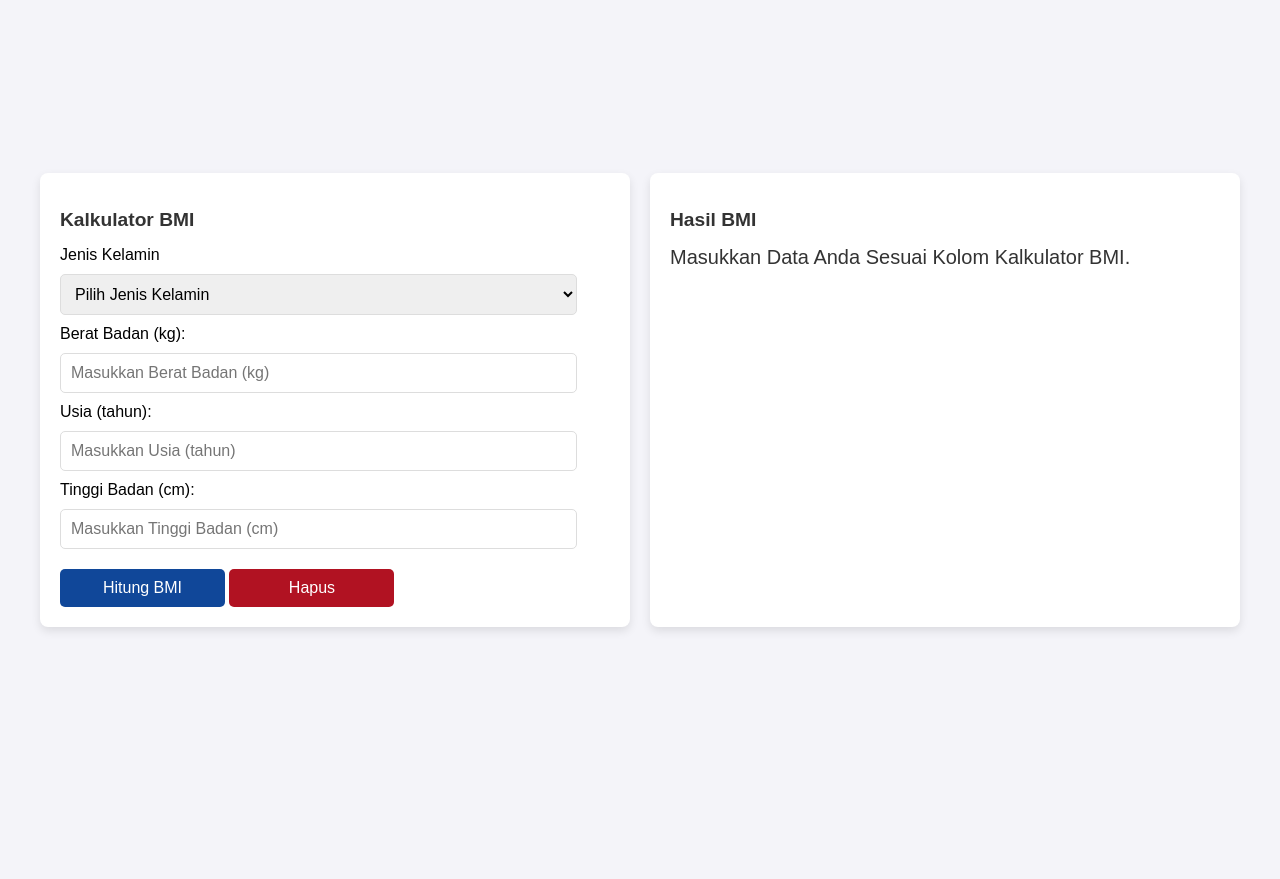
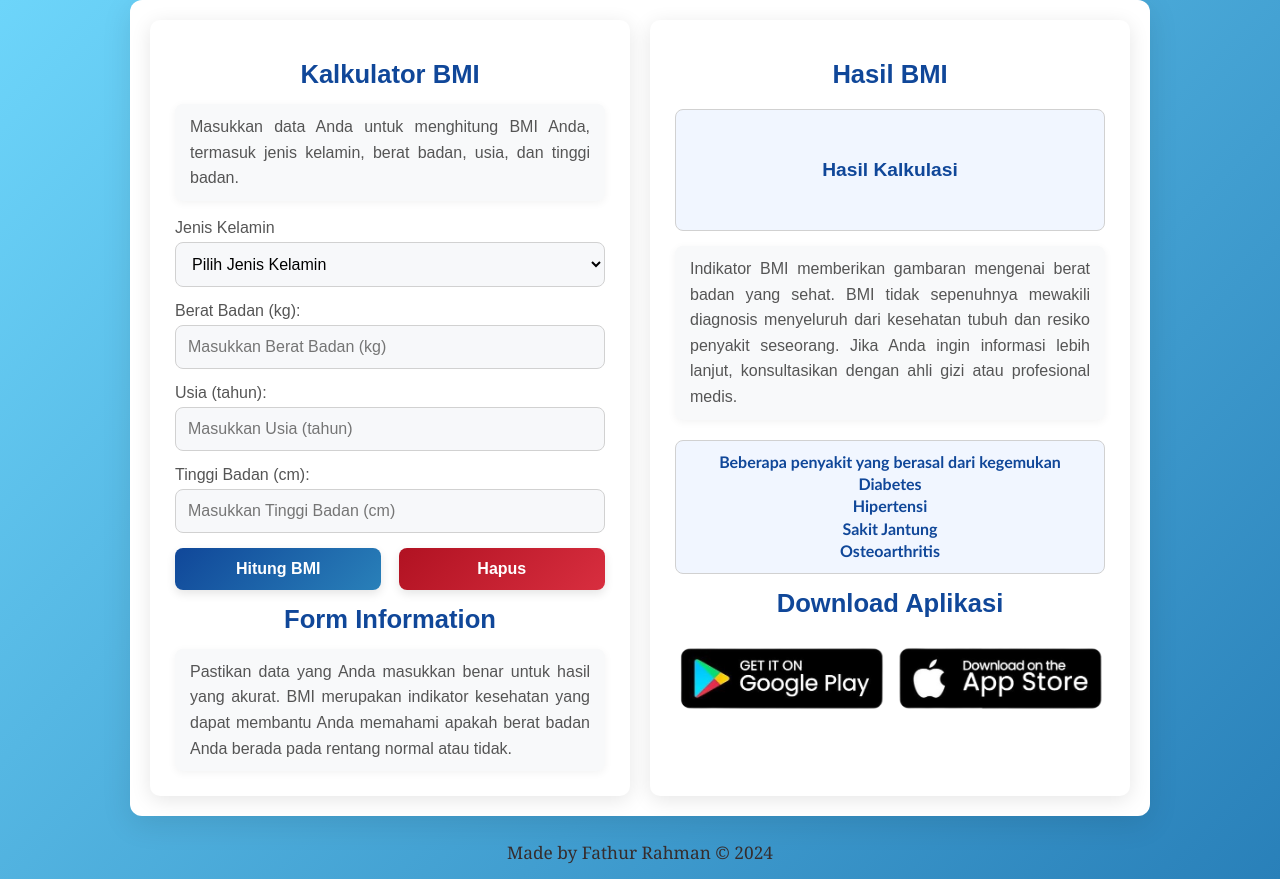
Before and after one commit to revou-fundamental-course/28-oct-24-thurrah, a plain HTML site: page index.html in a window 1280 px wide. Before the commit the page ends 800 px from the top, so only its background shows below. Drawn offline with Linux system fonts and the light colour scheme.

Commit message:
mini project

```diff
--- a/css/style.css
+++ /dev/null
@@ -1,69 +0,0 @@
-body {
-  font-family: Arial, sans-serif;
-  display: flex;
-  align-items: center;
-  justify-content: center;
-  height: 100vh;
-  margin: 0;
-  background-color: #f4f4f9;
-}
-.container {
-  display: flex;
-  gap: 20px;
-}
-.card {
-  width: 550px;
-  padding: 20px;
-  background: #fff;
-  border-radius: 8px;
-  box-shadow: 0 4px 10px rgba(0, 0, 0, 0.1);
-}
-.card h2 {
-  font-size: 1.2em;
-  margin-bottom: 15px;
-  color: #333;
-}
-.card input, .card select {
-    width: 94%;
-    padding: 10px;
-    margin: 10px 0;
-    border: 1px solid #ddd;
-    border-radius: 5px;
-    font-size: 16px;
-}
-.card input {
-  width: 90%;
-  padding: 10px;
-  margin: 10px 0;
-  border: 1px solid #ddd;
-  border-radius: 5px;
-  font-size: 16px;
-}
-.card button {
-  width: 30%;
-  padding: 10px;
-  margin-top: 10px;
-  font-size: 16px;
-  border: none;
-  border-radius: 5px;
-  cursor: pointer;
-}
-.calculate-btn {
-  background: #104799;
-  color: #fff;
-}
-.calculate-btn:hover {
-  background: #0d2d5e;
-}
-.reset-btn {
-  background: #b11222;
-  color: #fff;
-}
-.reset-btn:hover {
-  background: #5f0b13;
-}
-.result {
-  font-size: 20px;
-  color: #333;
-  text-align: left;
-}
--- a/index.html
+++ b/index.html
@@ -1,18 +1,26 @@
 <!DOCTYPE html>
 <html lang="en">
+
 <head>
     <meta charset="UTF-8">
     <meta name="viewport" content="width=device-width, initial-scale=1.0">
     <title>Kalkulator BMI</title>
-    <link rel="stylesheet" href="css/style.css">
-    <script src="js/script.js"></script>
+    <link rel="stylesheet" href="assets/css/style.css">
 </head>
+
 <body>
 
-<div class="container">
-    <div class="card">
+    <main class="container">
+        <section class="card">
+            <header>
                 <h2>Kalkulator BMI</h2>
+            </header>
+            <article>
+                <p>Masukkan data Anda untuk menghitung BMI Anda, termasuk jenis kelamin, berat badan, usia, dan tinggi badan.</p>
+            </article>
+            <br>
 
+            <!-- Input fields with labels and placeholders -->
             <label for="gender">Jenis Kelamin</label>
             <select id="gender">
                 <option value="">Pilih Jenis Kelamin</option>
@@ -29,15 +37,51 @@
             <label for="height">Tinggi Badan (cm):</label>
             <input type="number" id="height" placeholder="Masukkan Tinggi Badan (cm)" required>
 
+            <div class="button-container">
                 <button class="calculate-btn" onclick="calculateBMI()">Hitung BMI</button>
                 <button class="reset-btn" onclick="resetFields()">Hapus</button>
             </div>
 
-    <div class="card">
+            <!-- Additional article information -->
+            <article>
+                <header>
+                    <h2>Form Information</h2>
+                </header>
+                <p>Pastikan data yang Anda masukkan benar untuk hasil yang akurat. BMI merupakan indikator kesehatan yang dapat
+                    membantu Anda memahami apakah berat badan Anda berada pada rentang normal atau tidak.</p>
+            </article>
+        </section>
+
+        <!-- Result card -->
+        <section class="card">
+            <header>
                 <h2>Hasil BMI</h2>
-        <div id="result" class="result">Masukkan Data Anda Sesuai Kolom Kalkulator BMI.</div>
+            </header>
+            <div id="result" class="result">Hasil Kalkulasi</div>
+            <article>
+                <p>Indikator BMI memberikan gambaran mengenai berat badan yang sehat. BMI tidak sepenuhnya mewakili diagnosis menyeluruh dari kesehatan tubuh
+                    dan resiko penyakit seseorang. Jika Anda ingin informasi lebih lanjut, konsultasikan dengan ahli gizi atau profesional medis.</p>
+            </article>
+            <div>
+                <span>Beberapa penyakit yang berasal dari kegemukan <br>
+                    Diabetes <br>
+                    Hipertensi <br>
+                    Sakit Jantung <br>
+                    Osteoarthritis
+                </span>
+                <header>
+                    <h2>Download Aplikasi</h2>
+                </header>
+                <img src="assets/img/images.png" alt="Logo aplikasi kesehatan">
             </div>
-</div>
+        </section>
+    </main>
 
+    <footer>
+       <p>Made by Fathur Rahman &copy; 2024</p>
+    </footer>
+
+    <script src="assets/js/script.js"></script>
 </body>
+
 </html>
--- a/js/script.js
+++ /dev/null
@@ -1,42 +0,0 @@
-function calculateBMI() {
-    const gender = document.getElementById("gender").value;
-    const age = parseInt(document.getElementById("age").value);
-    const weight = parseFloat(document.getElementById("weight").value);
-    const height = parseFloat(document.getElementById("height").value) / 100;
-
-    if (gender === "") {
-        document.getElementById("result").textContent = "Pilih jenis kelamin yang sesuai.";
-        return;
-    }
-    if (isNaN(weight) || isNaN(height) || height === 0) {
-        document.getElementById("result").textContent = "Masukkan berat badan dan tinggi badan yang benar.";
-        return;
-    }
-    if (isNaN(age) || age <= 0) {
-        document.getElementById("result").textContent = "Masukkan Usia dengan benar.";
-        return;
-    }
-
-    const bmi = (weight / (height * height)).toFixed(2);
-    let status = "";
-
-    if (bmi < 18.5) {
-        status = "Berat Badan Kurang";
-    } else if (bmi < 24.9) {
-        status = "Berat Badan Normal";
-    } else if (bmi < 29.9) {
-        status = "Berat Badan Lebih";
-    } else {
-        status = "Obesitas";
-    }
-
-    document.getElementById("result").textContent = `Jenis Kelamin: ${gender} | Usia: ${age} tahun | BMI: ${bmi} (${status}).`;
-    }
-
-    function resetFields() {
-        document.getElementById("gender").value = "";
-        document.getElementById("age").value = "";
-        document.getElementById("weight").value = "";
-        document.getElementById("height").value = "";
-        document.getElementById("result").textContent = "Masukkan Data Anda Sesuai Kolom Kalkulator BMI.";
-    }
```
Lines whose indentation alone changed are shown as unchanged.
